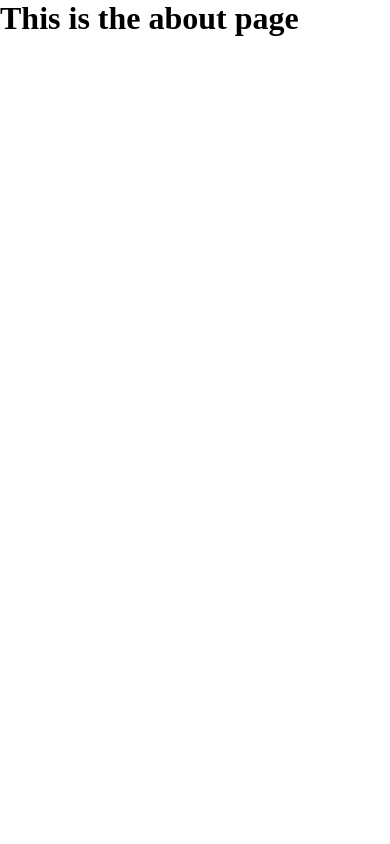
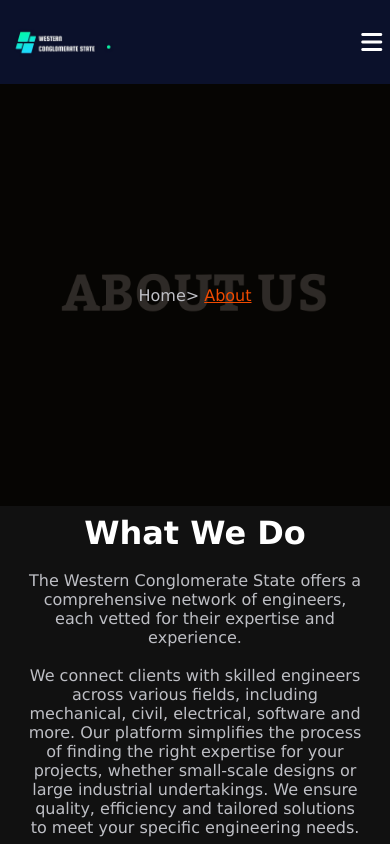
Before and after one commit to NEVILLEKHABUCHI/Western-Conglomerate-State-Frontend, a React (Create React App) app: page /about in a window 390 px wide. Built offline with nearby package versions, Linux system fonts and the light colour scheme.

Commit message:
New change on the about page

```diff
--- a/src/About.js
+++ b/src/About.js
@@ -1,4 +1,128 @@
+import React, { useState } from "react";
+import PageHeader  from "./PageHeader";
+
 function About(){
-    return <h1>This is the about page</h1>
+
+    const [showHeaderButtons, setShowHeaderButtons] = useState(false);
+    const [openValues, setOpenValues] = useState({}); //Track which values are open
+
+    const toggleContent = (index) => {
+        setOpenValues((prev) => ({
+            ...prev,
+            [index]: !prev[index] //Toggle thge specific value
+        }));
+    };
+
+    const values = [
+        {
+            icon: "fa-handshake",
+            title: "Dependability",
+            content: `We strive to always provide our clients with what we guarantee,
+            to meet every deadline, and to communicate proactively. We find the right approach to your business like to our own,
+            we endeavor to deliver services you can completely rely on.`
+        },
+        {
+            icon: "fa-lightbulb",
+            title: "Creativity",
+            content: `We believe that creative thinking can solve the impossible and push boundaries to challenge common thinking.
+            Our task is not to quickly find the easiest solution but thoroughly research and analyze the case to create the best
+            possible result that meets the client's business needs and attracts a new audience.`
+        },
+        {
+            icon: "fa-star",
+            title: "Quality",
+            content: `We can say without a doubt that the highest quality is above all for us.
+            We pay much attention to every detail in everything we produce to exceed clients' expectations and to make sure they leave us each time
+            inspired and satisfied.`
+        },
+        {
+            icon: "fa-people-group",
+            title: "Teamwork",
+            content: `Thinking and working together, we merge our power to deliver the best possible and ingenious solutions. We deliberately
+            sustain a collaborative atmosphere where every team member's idea is heard, considered and appreciated to make you benefit from the final result.`
+        },
+        {
+            icon: "fa-shield",
+            title: "Integrity",
+            content: `We uphold the highest ethical standards, ensuring transparency, honesty and accountability in every connection we facilitate.
+            Our commitment to doing what's right guarantees that clients and engineers build trust-driven, successful partnerships.`
+        },
+        {
+            icon: "fa-user-tie",
+            title: "Client-centric",
+            content: `Our clients are at the heart of everything we do. We prioritize understanding your unique needs to provide tailored solutions.
+            By connecting you with the right engineering professionals, we ensure your projects are handled with care, expertise and a focus on exceeding your
+            expectations.`
+        },
+        {
+            icon: "fa-circle-question",
+            title: "Curiosity",
+            content: `Curiosity drives innovation and we embrace it wholeheartedly. We constantly explore new ideas and approaches to connect clients with
+            engineers who bring fresh perspectives and creative solutions to every challenge.`
+        },
+        {
+            icon: "fa-hand-fist",
+            title: "Challenger Mentality",
+            content: `We thrive on pushing boundaries and challenging the status quo. Our team is dedicated to connecting you with
+            engineers who tackle problems head-on, innovate fearlessly and deliver results that exceed expectations.`
+        }
+    ];
+
+    return (
+        <div className="aboutContainer">
+            <PageHeader setShowHeaderButtons={setShowHeaderButtons} showHeaderButtons={showHeaderButtons}/>
+
+            <div className="mainContent">
+                <div className="landingDiv">
+                        <p>Home{">"} <span>About</span></p>
+                </div>
+
+                <div className="whatWeDo">
+                    <div className="left">
+                        <h1>What We Do</h1>
+                        <br/>
+                        <p>
+                            The Western Conglomerate State offers a comprehensive network of engineers, each vetted for their expertise and experience.
+                        </p>
+                        <br/>
+                        <p>
+                            We connect clients with skilled engineers across various fields, including mechanical, civil, electrical,
+                            software and more. Our platform simplifies the process of finding the right expertise for your projects,
+                            whether small-scale designs or large industrial undertakings. We ensure quality, efficiency and tailored
+                            solutions to meet your specific engineering needs.
+                        </p>
+                    </div>
+                    <div className="right">
+                        <img src="Architecture_Pencil.jpg" alt="Western Conglomerate State"/>
+                    </div>
+                </div>
+
+                <div className="ourValues">
+                    <h1>Our Values</h1>
+
+                    <div className="allValues">
+                        {values.map((value, index) => (
+                            <div className="value" key={index}>
+                                <div className="top">
+                                    <i className={`fa-solid ${value.icon}`} id="icon"></i>
+
+                                    <div>
+                                        <p>{value.title}</p>
+                                        <i
+                                        className={`fa-solid ${openValues[index] ? "fa-minus" : "fa-plus"}`}
+                                        onClick={() => toggleContent(index)}></i>
+                                    </div>
+                                </div>
+
+                                <div className="body">
+                                    <p>{openValues[index] && value.content}</p>
+                                </div>
+                            </div>
+                        ))}
+                    </div>
+                </div>
+            </div>
+        </div>
+    )
 }
 export default About;
--- a/src/App.css
+++ b/src/App.css
@@ -291,3 +291,119 @@
 .homeContainer .mainContent footer a {
   color: #F04A00;
 }
+
+/* Styling the about container */
+.aboutContainer .mainContent {
+  width: 100vw;
+  height: 85vh;
+  overflow-y: auto;
+  overflow-x: hidden;
+  background-color: #111111;
+  padding-bottom: 5vh;
+}
+.aboutContainer .mainContent .landingDiv {
+  width: 100vw;
+  height: 60vh;
+  background-image: url('/public/about_image.png');
+  background-size: cover;
+  background-position: center;
+  /* filter: blur(10px); */
+  z-index: -1;
+  color: white;
+  font-family: 'Lucida Sans', 'Lucida Sans Regular', 'Lucida Grande', 'Lucida Sans Unicode', Geneva, Verdana, sans-serif;
+  display: flex;
+  flex-direction: column;
+  justify-content: center;
+  align-items: center;
+}
+.aboutContainer .mainContent .landingDiv p {
+  color: #BEBFC5;
+  font-size: 1rem;
+}
+.aboutContainer .mainContent .landingDiv p span {
+  color: #F04A00;
+  text-decoration: underline;
+}
+.aboutContainer .mainContent .whatWeDo {
+  width: 100vw;
+  height: 50vh;
+  display: flex;
+  justify-content: space-between;
+  padding: 0 5vw;
+  font-family: 'Lucida Sans', 'Lucida Sans Regular', 'Lucida Grande', 'Lucida Sans Unicode', Geneva, Verdana, sans-serif;
+  color: white;
+}
+.aboutContainer .mainContent .whatWeDo .left {
+  width: 45vw;
+  height: inherit;
+  text-align: center;
+  padding: 2vw;
+}
+.aboutContainer .mainContent .whatWeDo .left p {
+  color: #BEBFC5;
+}
+.aboutContainer .mainContent .whatWeDo .right {
+  width: 40vw;
+  height: inherit;
+}
+.aboutContainer .mainContent .whatWeDo .right img {
+  width: inherit;
+  height: inherit;
+  object-fit: cover;
+}
+.aboutContainer .mainContent .ourValues {
+  width: 100vw;
+  height: max-content;
+  color: white;
+  font-family: 'Lucida Sans', 'Lucida Sans Regular', 'Lucida Grande', 'Lucida Sans Unicode', Geneva, Verdana, sans-serif;
+  display: flex;
+  flex-direction: column;
+  justify-content: center;
+  align-items: center;
+}
+.aboutContainer .mainContent .ourValues h1 {
+  text-align: center;
+  padding: 5px;
+}
+.aboutContainer .mainContent .ourValues .allValues {
+  width: max-content;
+  height: inherit;
+  display: grid;
+  grid-template-columns: repeat(4, 22vw);
+  gap: 2vw;
+}
+.aboutContainer .mainContent .ourValues .value {
+  width: 22vw;
+  height: max-content;
+  background-color: #1B1B1B;
+  border-radius: 10px;
+  padding: 20px;
+}
+.aboutContainer .mainContent .ourValues .value .top {
+  width: 19vw;
+  height: 18vh;
+  display: flex;
+  flex-direction: column;
+  justify-content: space-between;
+}
+.aboutContainer .mainContent .ourValues .value .top #icon{
+  font-size: 3rem;
+  color: #F04A00;
+}
+.aboutContainer .mainContent .ourValues .value .top div {
+  display: flex;
+  justify-content: space-between;
+  align-items: center;
+}
+.aboutContainer .mainContent .ourValues .value .top div {
+  font-size: 1.3rem;
+}
+.aboutContainer .mainContent .ourValues .value .body {
+  overflow: hidden;
+  transition: max-height 0,3s ease;
+  padding-top: 5vh;
+  color: #BEBFC5;
+}
+.aboutContainer .mainContent .ourValues .value .body p {
+  text-align: center;
+}
--- a/src/mediaQuerry.css
+++ b/src/mediaQuerry.css
@@ -126,4 +126,38 @@
     .homeContainer .mainContent footer {
         text-align: center;
     }
+
+    /* Media querrying the about page */
+    .aboutContainer .mainContent .landingDiv {
+        width: 100vw;
+        height: 50vh;
+    }
+    .aboutContainer .mainContent {
+        height: 90vh;
+        padding-bottom: 10vh;
+    }
+    .aboutContainer .mainContent .whatWeDo {
+        height: max-content;
+        display: flex;
+        flex-direction: column;
+        gap: 2vh;
+    }
+    .aboutContainer .mainContent .whatWeDo .left {
+        width: 90vw;
+        height: max-content;
+    }
+    .aboutContainer .mainContent .whatWeDo .right {
+
+        width: 90vw;
+    }
+    .aboutContainer .mainContent .ourValues .allValues {
+        display: grid;
+        grid-template-columns: repeat(1,80vw);
+    }
+    .aboutContainer .mainContent .ourValues .value {
+        width: 80vw;
+    }
+    .aboutContainer .mainContent .ourValues .value .top {
+        width: 70vw;
+    }
 }
```
Also changed, not shown: public/Architecture_Pencil.jpg (added), public/about_image.png (added).
